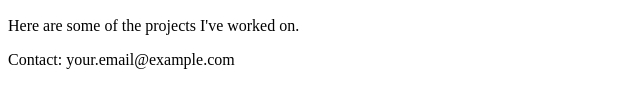
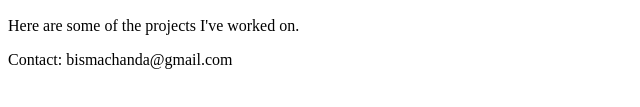
Before and after one commit to bismachanda/Bisma-The-Analyst, a plain HTML site: page index.html in a window 1280 px wide. Shown: the part 195-302 px from the top of the page, 0-640 px from the left. Drawn offline with Linux system fonts and the light colour scheme.

Commit message:
Update index.html

```diff
--- a/index.html
+++ b/index.html
@@ -24,7 +24,7 @@
     </section>
 
     <footer>
-        <p>Contact: your.email@example.com</p>
+        <p>Contact: bismachanda@gmail.com</p>
     </footer>
 
 </body>
```
